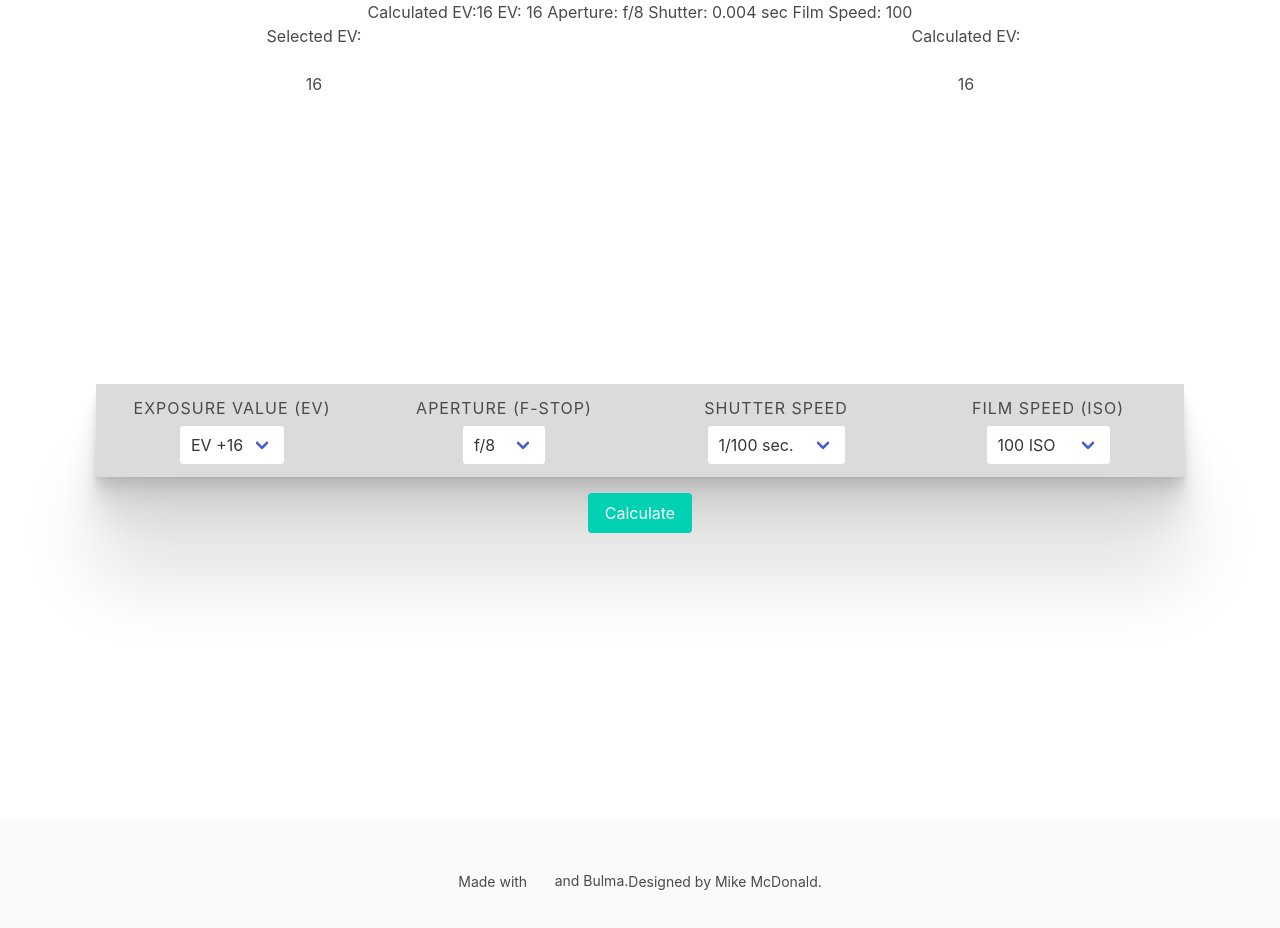
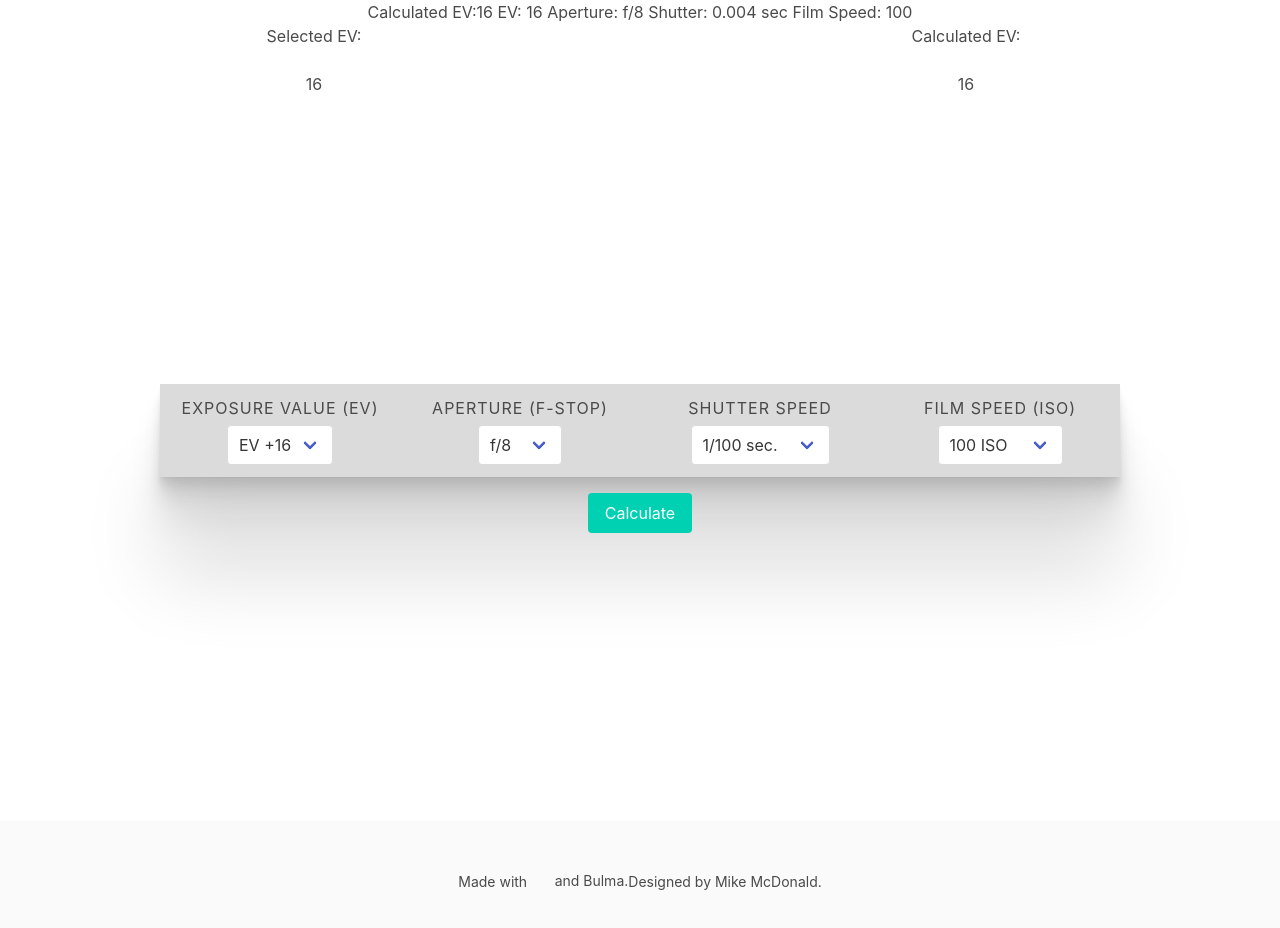
Before and after one commit to wizardoutofwater/react-project, a React (Create React App) app: page / in a window 1280 px wide. Shown: the top 928 px of the page. Built offline with nearby package versions, Linux system fonts and the light colour scheme.

Commit message:
calculate function working with basic data readout

```diff
--- a/src/components/Settings.js
+++ b/src/components/Settings.js
@@ -6,7 +6,7 @@ const Settings = (props) => {
     const { filmSpeed, shutterSpeed, aperture, selectedEv, calculatedEv } = props.stats
     console.log(selectedEv);
     return(
-    <div className = "hero is-large ">
+    <div className = "container is-large ">
         <section className="section is-large">
           <div className="container d-shadow is-fluid has-background-grey-lighter p-3">
             <div className="columns is-vcentered">
@@ -78,7 +78,7 @@ const Settings = (props) => {
           </div>
        <div className ="container mt-4">
        <div className="control">
-    <button onClick={(event) => props.handleClick(event)} type="submit" className="button is-primary">Calculate</button>
+    <button className="d-shadow" onClick={(event) => props.handleClick(event)} type="submit" className="button is-primary">Calculate</button>
   </div>
        </div>
         </section>
```
